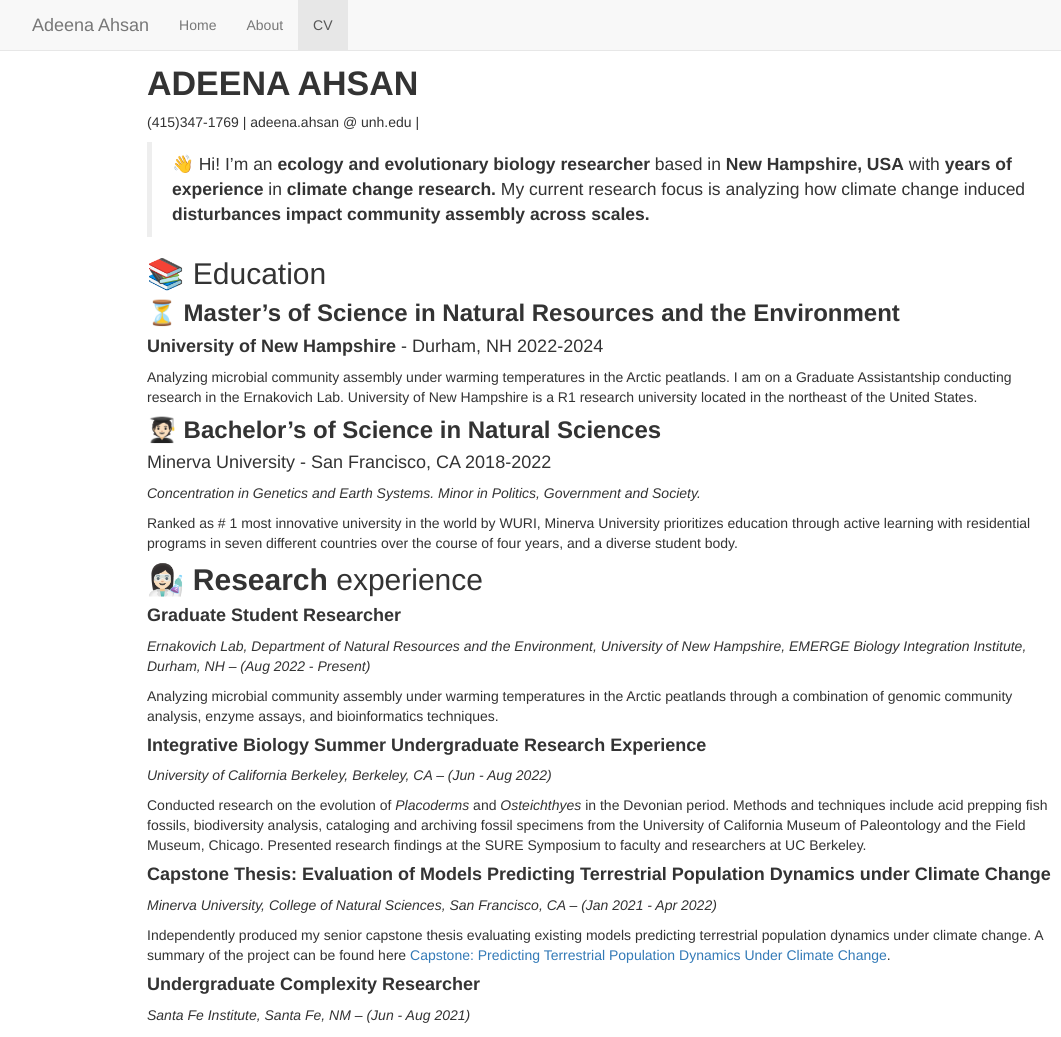
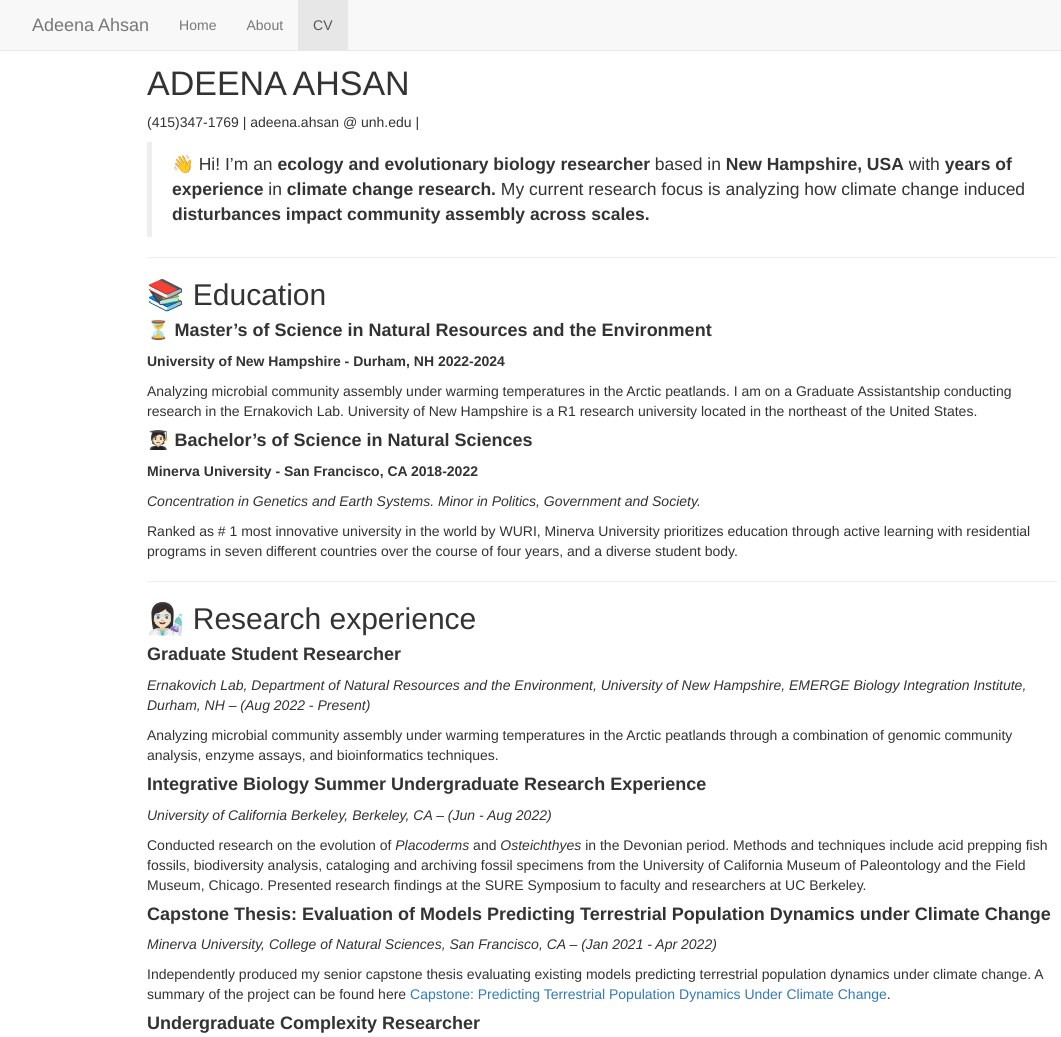
Before and after one commit to adeenaa/adeenaahsan, a plain HTML site: page docs/CV.html in a window 1280 px wide. Shown: the top 1037 px of the page, without its empty margins (38-1099 px from the left). Drawn offline with nearby package versions, Linux system fonts and the light colour scheme; some packages are replaced by stand-ins of ours.

Commit message:
Add files via upload

```diff
--- a/docs/CV.html
+++ b/docs/CV.html
@@ -268,7 +268,7 @@ $(document).ready(function () {
 
 
 <div id="adeena-ahsan" class="section level1">
-<h1><strong>ADEENA AHSAN</strong></h1>
+<h1>ADEENA AHSAN</h1>
 <p>(415)347-1769 | adeena.ahsan @ unh.edu |</p>
 <blockquote>
 <p>👋 Hi! I’m an <strong>ecology and evolutionary biology
@@ -278,39 +278,35 @@ research.</strong> My current research focus is analyzing how climate
 change induced <strong>disturbances impact community assembly across
 scales.</strong></p>
 </blockquote>
+<hr />
 <div id="education" class="section level2">
 <h2>📚 Education</h2>
 <div id="masters-of-science-in-natural-resources-and-the-environment"
-class="section level3">
-<h3>⏳ <strong>Master’s of Science in Natural Resources and the
-Environment</strong></h3>
-<div id="university-of-new-hampshire---durham-nh-2022-2024"
 class="section level4">
-<h4><strong>University of New Hampshire</strong> - Durham, NH
-2022-2024</h4>
+<h4>⏳ <strong>Master’s of Science in Natural Resources and the
+Environment</strong></h4>
+<p><strong>University of New Hampshire - Durham, NH
+2022-2024</strong></p>
 <p>Analyzing microbial community assembly under warming temperatures in
 the Arctic peatlands. I am on a Graduate Assistantship conducting
 research in the Ernakovich Lab. University of New Hampshire is a R1
 research university located in the northeast of the United States.</p>
 </div>
-</div>
 <div id="bachelors-of-science-in-natural-sciences"
-class="section level3">
-<h3>🧑🏻‍🎓 <strong>Bachelor’s of Science in Natural Sciences</strong></h3>
-<div id="minerva-university---san-francisco-ca-2018-2022"
 class="section level4">
-<h4>Minerva University - San Francisco, CA 2018-2022</h4>
+<h4>🧑🏻‍🎓 <strong>Bachelor’s of Science in Natural Sciences</strong></h4>
+<p><strong>Minerva University - San Francisco, CA 2018-2022</strong></p>
 <p><em>Concentration in Genetics and Earth Systems. Minor in Politics,
 Government and Society.</em></p>
 <p>Ranked as # 1 most innovative university in the world by WURI,
 Minerva University prioritizes education through active learning with
 residential programs in seven different countries over the course of
 four years, and a diverse student body.</p>
-</div>
+<hr />
 </div>
 </div>
 <div id="research-experience" class="section level2">
-<h2>👩🏻‍🔬 <strong>Research</strong> experience</h2>
+<h2>👩🏻‍🔬 Research experience</h2>
 <div id="graduate-student-researcher" class="section level4">
 <h4><strong>Graduate Student Researcher</strong></h4>
 <p><em>Ernakovich Lab, Department of Natural Resources and the
@@ -393,7 +389,7 @@ methodological research for a case study, policy research paper.</p>
 </div>
 </div>
 <div id="teaching-experience" class="section level2">
-<h2>👩🏻‍🏫 <strong>Teaching E</strong>xperience</h2>
+<h2>👩🏻‍🏫 Teaching Experience</h2>
 <ul>
 <li><p><em>Graduate Teaching Assistant, University of New Hampshire,
 Durham, NH – (Aug 2022 - Present)</em></p>
@@ -420,7 +416,7 @@ hours.</p></li>
 <hr />
 </div>
 <div id="other-work-experiences" class="section level2">
-<h2>👩🏻‍💻 <strong>Other Work E</strong>xperiences</h2>
+<h2>👩🏻‍💻 Other Work Experiences</h2>
 <ul>
 <li><p><em>Tech Support Intern, Minerva Project, San Francisco, CA –
 (Aug 2020 - Sep 2021)</em></p>
@@ -496,7 +492,7 @@ physicians, pathologists and nursing staff</p></li>
 <hr />
 </div>
 <div id="leadership-service" class="section level2">
-<h2>🤵🏻‍♀️ <strong>Leadership &amp; Service</strong></h2>
+<h2>🤵🏻‍♀️ Leadership &amp; Service</h2>
 <ul>
 <li><p><em>Financial Affairs Officer, Graduate Student Senate,
 University of New Hampshire, Durham, NH – (Jun 2023- Present)</em></p>
@@ -521,9 +517,8 @@ university.</p></li>
 <p>Organized expeditions spanning around California, Arizona, South
 Korea, and Argentina, ranging from night hiking to week-long camping
 trips with over 10-25 students.</p></li>
-<li><p><em>Co-lead, Minerva BioBlitz, <strong>Minerva
-University</strong>, San Francisco, CA</em> <em>– (Nov 2020- May
-2021)</em></p>
+<li><p><em>Co-lead, Minerva BioBlitz, Minerva University, San Francisco,
+CA</em> <em>– (Nov 2020- May 2021)</em></p>
 <p>Organized the first ever remote BioBlitz event in my university for
 students, faculty, and staff to participate in during the pandemic. The
 event was a week-long challenge during finals to encourage nature walks
@@ -538,7 +533,7 @@ earthquake and breast cancer awareness.</p></li>
 <hr />
 </div>
 <div id="awards-and-scholarships" class="section level2">
-<h2>🏅<strong>Awards and Scholarships</strong></h2>
+<h2>🏅Awards and Scholarships</h2>
 <ul>
 <li><p>Recipient of scholarship at Minerva University.
 (2017-2022)</p></li>
```
